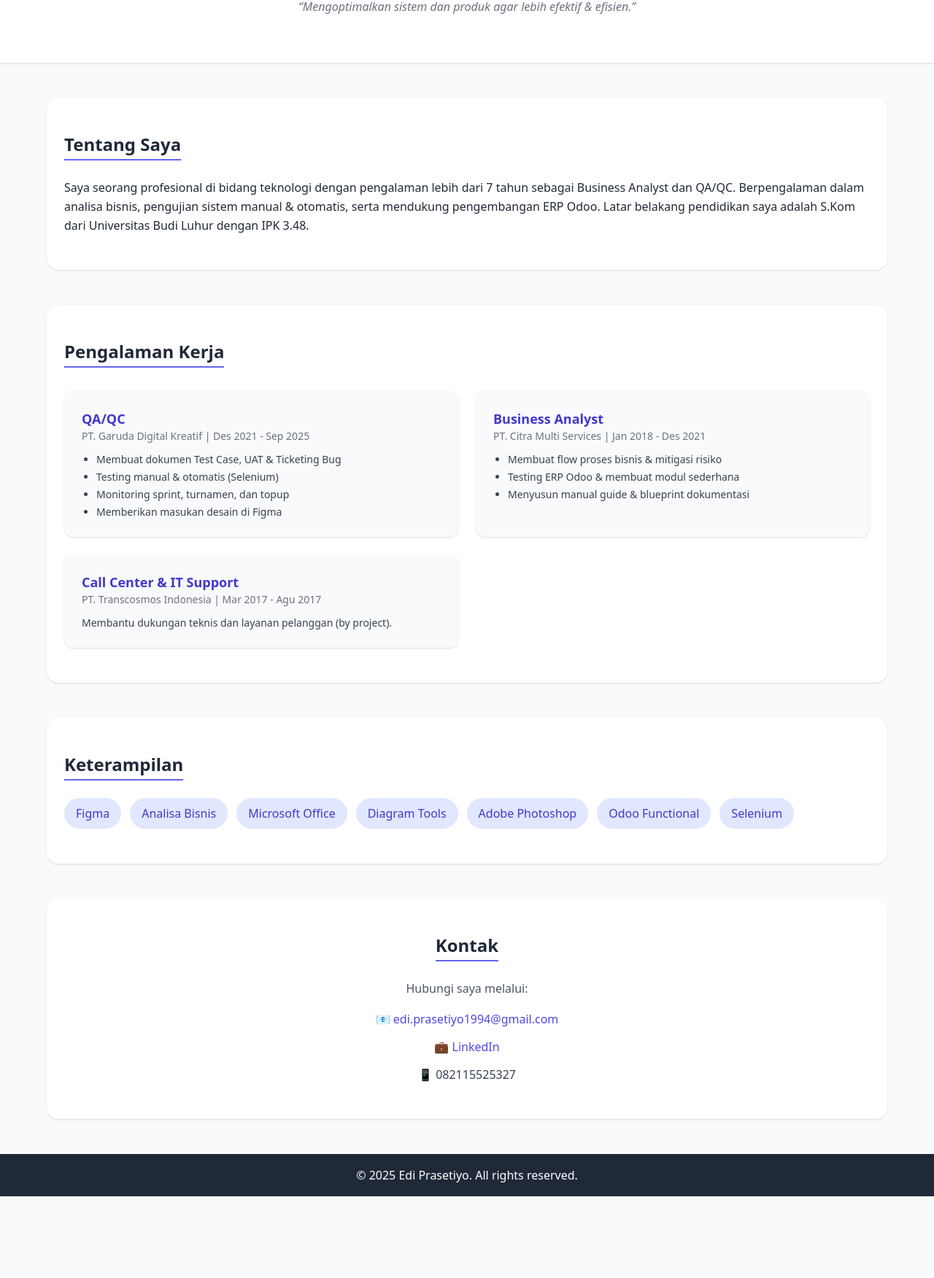
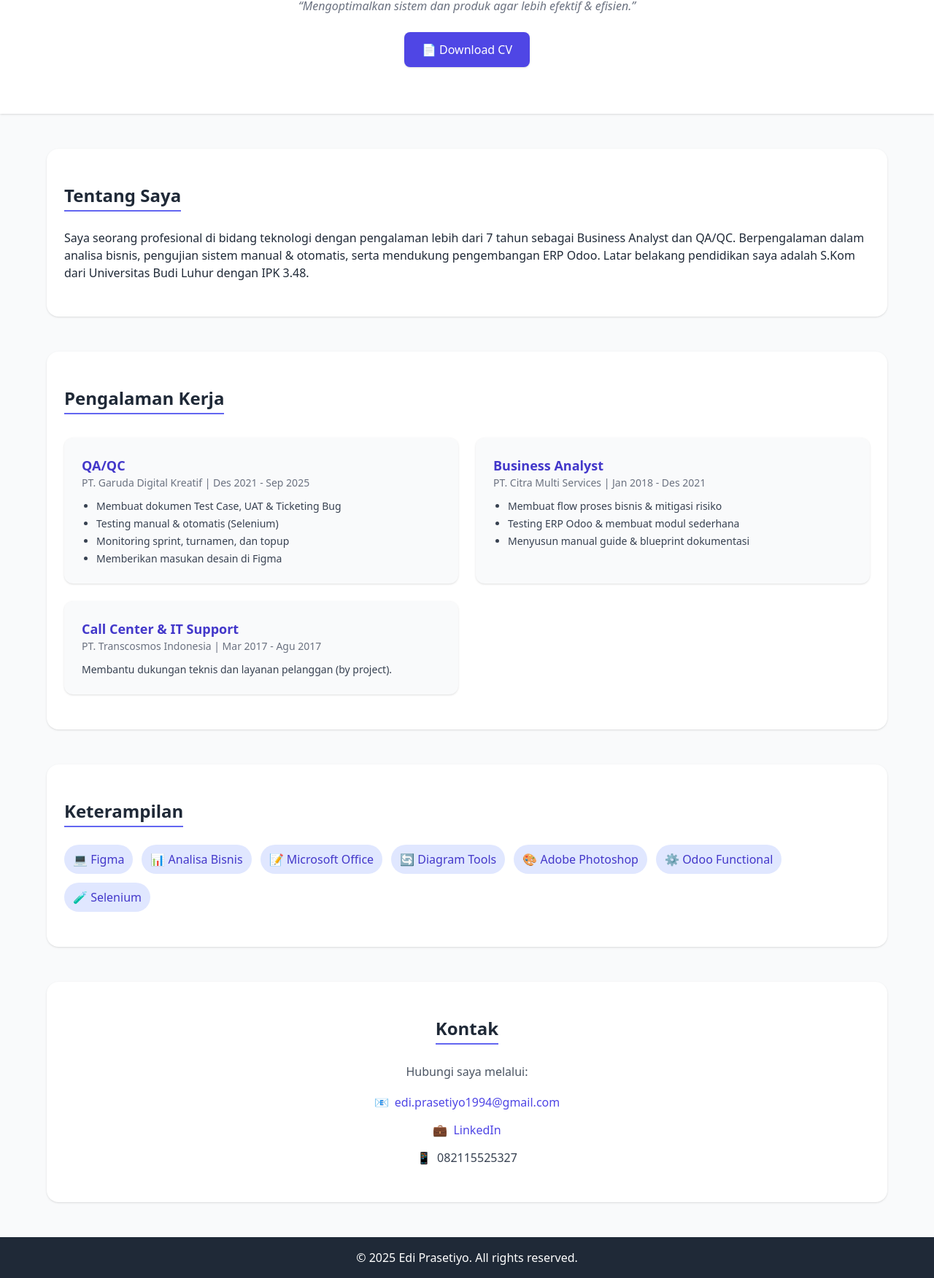
Before and after one commit to ediprasetiyo/portfolio, a plain HTML site: page index.html in a window 1280 px wide. Shown: the part 376-2128 px from the top of the page at 73% size. Before the commit the page ends 2016 px from the top, so only its background shows below. Drawn offline with nearby package versions, Linux system fonts and the light colour scheme.

Commit message:
Update index.html
update full dan di perbagus

```diff
--- a/index.html
+++ b/index.html
@@ -5,13 +5,25 @@
   <meta name="viewport" content="width=device-width, initial-scale=1.0">
   <title>Portofolio - Edi Prasetiyo</title>
   <script src="https://cdn.tailwindcss.com"></script>
+  <style>
+    /* Animasi muncul halus */
+    .fade-up {
+      opacity: 0;
+      transform: translateY(20px);
+      transition: opacity 0.6s ease, transform 0.6s ease;
+    }
+    .fade-up.show {
+      opacity: 1;
+      transform: translateY(0);
+    }
+  </style>
 </head>
-<body class="bg-gray-50 font-sans leading-relaxed text-gray-800">
+<body class="bg-gray-50 font-sans leading-relaxed text-gray-800 relative">
 
   <!-- Header -->
   <header class="bg-gradient-to-r from-indigo-600 to-purple-600 text-white shadow-md sticky top-0 z-50">
     <div class="max-w-6xl mx-auto px-6 py-4 flex justify-between items-center">
-      <h1 class="text-2xl font-bold">Edi Prasetiyo</h1>
+      <h1 class="text-xl md:text-2xl font-bold">Edi Prasetiyo</h1>
       <nav class="hidden md:flex space-x-6">
         <a href="#about" class="hover:underline">Tentang Saya</a>
         <a href="#experience" class="hover:underline">Pengalaman</a>
@@ -22,18 +34,23 @@
   </header>
 
   <!-- Hero -->
-  <section class="text-center py-16 bg-white shadow">
+  <section class="text-center py-12 md:py-16 bg-white shadow fade-up px-4">
     <img src="assets/profile.jpg" alt="Foto Profil"
-         class="w-36 h-36 object-cover rounded-full mx-auto shadow-lg border-4 border-white">
-    <h2 class="mt-6 text-3xl font-extrabold text-gray-800">EDI PRASETIYO</h2>
-    <p class="mt-2 text-lg text-indigo-600 font-medium">QA/QC | Business Analyst | IT Support</p>
-    <p class="mt-1 text-gray-500 italic">“Mengoptimalkan sistem dan produk agar lebih efektif & efisien.”</p>
+         class="w-28 h-28 md:w-36 md:h-36 object-cover rounded-full mx-auto shadow-lg border-4 border-white">
+    <h2 class="mt-6 text-2xl md:text-3xl font-extrabold text-gray-800">EDI PRASETIYO</h2>
+    <p class="mt-2 text-base md:text-lg text-indigo-600 font-medium">QA/QC | Business Analyst | IT Support</p>
+    <p class="mt-1 text-gray-500 italic text-sm md:text-base">“Mengoptimalkan sistem dan produk agar lebih efektif & efisien.”</p>
+    <!-- Tombol Download CV -->
+    <a href="assets/CV.pdf" download
+       class="mt-6 inline-block bg-indigo-600 text-white px-5 py-2 md:px-6 md:py-3 rounded-lg shadow hover:bg-indigo-700 transition text-sm md:text-base">
+       📄 Download CV
+    </a>
   </section>
 
   <!-- Tentang Saya -->
-  <section id="about" class="max-w-6xl mx-auto px-6 py-12 my-12 bg-white rounded-2xl shadow">
-    <h3 class="text-2xl font-bold mb-6 border-b-2 border-indigo-500 inline-block pb-1">Tentang Saya</h3>
-    <p>
+  <section id="about" class="max-w-6xl mx-auto px-6 py-10 md:py-12 my-8 md:my-12 bg-white rounded-2xl shadow fade-up">
+    <h3 class="text-xl md:text-2xl font-bold mb-6 border-b-2 border-indigo-500 inline-block pb-1">Tentang Saya</h3>
+    <p class="text-sm md:text-base">
       Saya seorang profesional di bidang teknologi dengan pengalaman lebih dari 7 tahun sebagai Business Analyst dan QA/QC.
       Berpengalaman dalam analisa bisnis, pengujian sistem manual & otomatis, serta mendukung pengembangan ERP Odoo.
       Latar belakang pendidikan saya adalah S.Kom dari Universitas Budi Luhur dengan IPK 3.48.
@@ -41,15 +58,15 @@
   </section>
 
   <!-- Pengalaman -->
-  <section id="experience" class="max-w-6xl mx-auto px-6 py-12 my-12 bg-white rounded-2xl shadow">
-    <h3 class="text-2xl font-bold mb-8 border-b-2 border-indigo-500 inline-block pb-1">Pengalaman Kerja</h3>
-    <div class="grid md:grid-cols-2 gap-6">
+  <section id="experience" class="max-w-6xl mx-auto px-6 py-10 md:py-12 my-8 md:my-12 bg-white rounded-2xl shadow fade-up">
+    <h3 class="text-xl md:text-2xl font-bold mb-8 border-b-2 border-indigo-500 inline-block pb-1">Pengalaman Kerja</h3>
+    <div class="grid sm:grid-cols-1 md:grid-cols-2 gap-6">
 
       <!-- Card 1 -->
-      <div class="p-6 bg-gray-50 rounded-xl shadow hover:shadow-lg transition flex flex-col">
+      <div class="p-6 bg-gray-50 rounded-xl shadow hover:shadow-lg transition transform hover:-translate-y-1 fade-up">
         <h4 class="text-lg font-semibold text-indigo-700">QA/QC</h4>
         <p class="text-sm text-gray-500 mb-3">PT. Garuda Digital Kreatif | Des 2021 - Sep 2025</p>
-        <ul class="list-disc ml-5 text-gray-700 text-sm space-y-1 flex-grow">
+        <ul class="list-disc ml-5 text-gray-700 text-sm space-y-1">
           <li>Membuat dokumen Test Case, UAT & Ticketing Bug</li>
           <li>Testing manual & otomatis (Selenium)</li>
           <li>Monitoring sprint, turnamen, dan topup</li>
@@ -58,10 +75,10 @@
       </div>
 
       <!-- Card 2 -->
-      <div class="p-6 bg-gray-50 rounded-xl shadow hover:shadow-lg transition flex flex-col">
+      <div class="p-6 bg-gray-50 rounded-xl shadow hover:shadow-lg transition transform hover:-translate-y-1 fade-up">
         <h4 class="text-lg font-semibold text-indigo-700">Business Analyst</h4>
         <p class="text-sm text-gray-500 mb-3">PT. Citra Multi Services | Jan 2018 - Des 2021</p>
-        <ul class="list-disc ml-5 text-gray-700 text-sm space-y-1 flex-grow">
+        <ul class="list-disc ml-5 text-gray-700 text-sm space-y-1">
           <li>Membuat flow proses bisnis & mitigasi risiko</li>
           <li>Testing ERP Odoo & membuat modul sederhana</li>
           <li>Menyusun manual guide & blueprint dokumentasi</li>
@@ -69,10 +86,10 @@
       </div>
 
       <!-- Card 3 -->
-      <div class="p-6 bg-gray-50 rounded-xl shadow hover:shadow-lg transition flex flex-col">
+      <div class="p-6 bg-gray-50 rounded-xl shadow hover:shadow-lg transition transform hover:-translate-y-1 fade-up">
         <h4 class="text-lg font-semibold text-indigo-700">Call Center & IT Support</h4>
         <p class="text-sm text-gray-500 mb-3">PT. Transcosmos Indonesia | Mar 2017 - Agu 2017</p>
-        <p class="text-gray-700 text-sm flex-grow">
+        <p class="text-gray-700 text-sm">
           Membantu dukungan teknis dan layanan pelanggan (by project).
         </p>
       </div>
@@ -81,34 +98,85 @@
   </section>
 
   <!-- Keterampilan -->
-  <section id="skills" class="max-w-6xl mx-auto px-6 py-12 my-12 bg-white rounded-2xl shadow">
-    <h3 class="text-2xl font-bold mb-6 border-b-2 border-indigo-500 inline-block pb-1">Keterampilan</h3>
+  <section id="skills" class="max-w-6xl mx-auto px-6 py-10 md:py-12 my-8 md:my-12 bg-white rounded-2xl shadow fade-up">
+    <h3 class="text-xl md:text-2xl font-bold mb-6 border-b-2 border-indigo-500 inline-block pb-1">Keterampilan</h3>
     <div class="flex flex-wrap gap-3">
-      <span class="px-4 py-2 bg-indigo-100 text-indigo-700 font-medium rounded-full">Figma</span>
-      <span class="px-4 py-2 bg-indigo-100 text-indigo-700 font-medium rounded-full">Analisa Bisnis</span>
-      <span class="px-4 py-2 bg-indigo-100 text-indigo-700 font-medium rounded-full">Microsoft Office</span>
-      <span class="px-4 py-2 bg-indigo-100 text-indigo-700 font-medium rounded-full">Diagram Tools</span>
-      <span class="px-4 py-2 bg-indigo-100 text-indigo-700 font-medium rounded-full">Adobe Photoshop</span>
-      <span class="px-4 py-2 bg-indigo-100 text-indigo-700 font-medium rounded-full">Odoo Functional</span>
-      <span class="px-4 py-2 bg-indigo-100 text-indigo-700 font-medium rounded-full">Selenium</span>
+      <span class="px-3 py-2 bg-indigo-100 text-indigo-700 font-medium rounded-full flex items-center text-sm md:text-base">
+        💻 Figma
+      </span>
+      <span class="px-3 py-2 bg-indigo-100 text-indigo-700 font-medium rounded-full flex items-center text-sm md:text-base">
+        📊 Analisa Bisnis
+      </span>
+      <span class="px-3 py-2 bg-indigo-100 text-indigo-700 font-medium rounded-full flex items-center text-sm md:text-base">
+        📝 Microsoft Office
+      </span>
+      <span class="px-3 py-2 bg-indigo-100 text-indigo-700 font-medium rounded-full flex items-center text-sm md:text-base">
+        🔄 Diagram Tools
+      </span>
+      <span class="px-3 py-2 bg-indigo-100 text-indigo-700 font-medium rounded-full flex items-center text-sm md:text-base">
+        🎨 Adobe Photoshop
+      </span>
+      <span class="px-3 py-2 bg-indigo-100 text-indigo-700 font-medium rounded-full flex items-center text-sm md:text-base">
+        ⚙️ Odoo Functional
+      </span>
+      <span class="px-3 py-2 bg-indigo-100 text-indigo-700 font-medium rounded-full flex items-center text-sm md:text-base">
+        🧪 Selenium
+      </span>
     </div>
   </section>
 
   <!-- Kontak -->
-  <section id="contact" class="max-w-6xl mx-auto px-6 py-12 my-12 bg-white rounded-2xl shadow text-center">
-    <h3 class="text-2xl font-bold mb-6 border-b-2 border-indigo-500 inline-block pb-1">Kontak</h3>
-    <p class="text-gray-600">Hubungi saya melalui:</p>
-    <div class="mt-4 space-y-3">
-      <a href="mailto:edi.prasetiyo1994@gmail.com" class="block text-indigo-600 font-medium hover:underline">📧 edi.prasetiyo1994@gmail.com</a>
-      <a href="https://www.linkedin.com/in/edi-prasetiyo-455194199" target="_blank" class="block text-indigo-600 font-medium hover:underline">💼 LinkedIn</a>
-      <p class="text-gray-700">📱 082115525327</p>
+  <section id="contact" class="max-w-6xl mx-auto px-6 py-10 md:py-12 my-8 md:my-12 bg-white rounded-2xl shadow text-center fade-up">
+    <h3 class="text-xl md:text-2xl font-bold mb-6 border-b-2 border-indigo-500 inline-block pb-1">Kontak</h3>
+    <p class="text-gray-600 mb-4">Hubungi saya melalui:</p>
+    <div class="space-y-3">
+      <a href="mailto:edi.prasetiyo1994@gmail.com" class="flex items-center justify-center text-indigo-600 font-medium hover:underline">
+        📧 <span class="ml-2">edi.prasetiyo1994@gmail.com</span>
+      </a>
+      <a href="https://www.linkedin.com/in/edi-prasetiyo-455194199" target="_blank" class="flex items-center justify-center text-indigo-600 font-medium hover:underline">
+        💼 <span class="ml-2">LinkedIn</span>
+      </a>
+      <p class="text-gray-700 flex items-center justify-center">
+        📱 <span class="ml-2">082115525327</span>
+      </p>
     </div>
   </section>
 
+  <!-- Tombol Scroll To Top -->
+  <button id="scrollTopBtn"
+          class="hidden fixed bottom-6 right-6 bg-indigo-600 text-white p-3 rounded-full shadow-lg hover:bg-indigo-700 transition animate-bounce"
+          onclick="window.scrollTo({ top: 0, behavior: 'smooth' });">
+    ⬆
+  </button>
+
   <!-- Footer -->
-  <footer class="bg-gray-800 text-white text-center py-4 mt-12">
+  <footer class="bg-gray-800 text-white text-center py-4 mt-12 text-sm md:text-base">
     <p>&copy; 2025 Edi Prasetiyo. All rights reserved.</p>
   </footer>
 
+  <!-- Script Animasi & Scroll Button -->
+  <script>
+    // Fade-up effect on scroll
+    const fadeEls = document.querySelectorAll('.fade-up');
+    const observer = new IntersectionObserver(entries => {
+      entries.forEach(entry => {
+        if (entry.isIntersecting) {
+          entry.target.classList.add('show');
+        }
+      });
+    }, { threshold: 0.1 });
+    fadeEls.forEach(el => observer.observe(el));
+
+    // Scroll To Top Button
+    const scrollBtn = document.getElementById("scrollTopBtn");
+    window.addEventListener("scroll", () => {
+      if (window.scrollY > 200) {
+        scrollBtn.classList.remove("hidden");
+      } else {
+        scrollBtn.classList.add("hidden");
+      }
+    });
+  </script>
+
 </body>
 </html>
```
